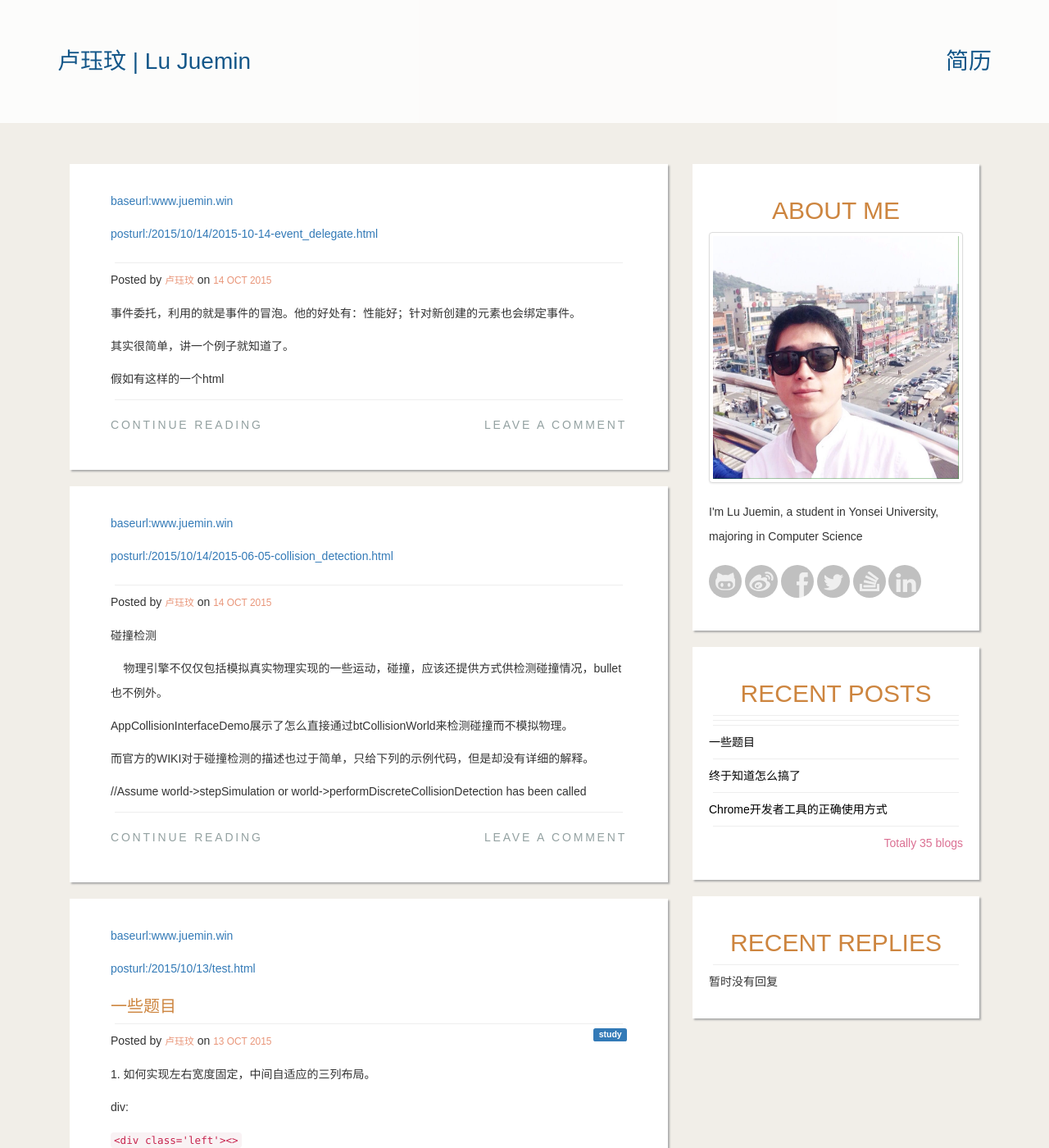
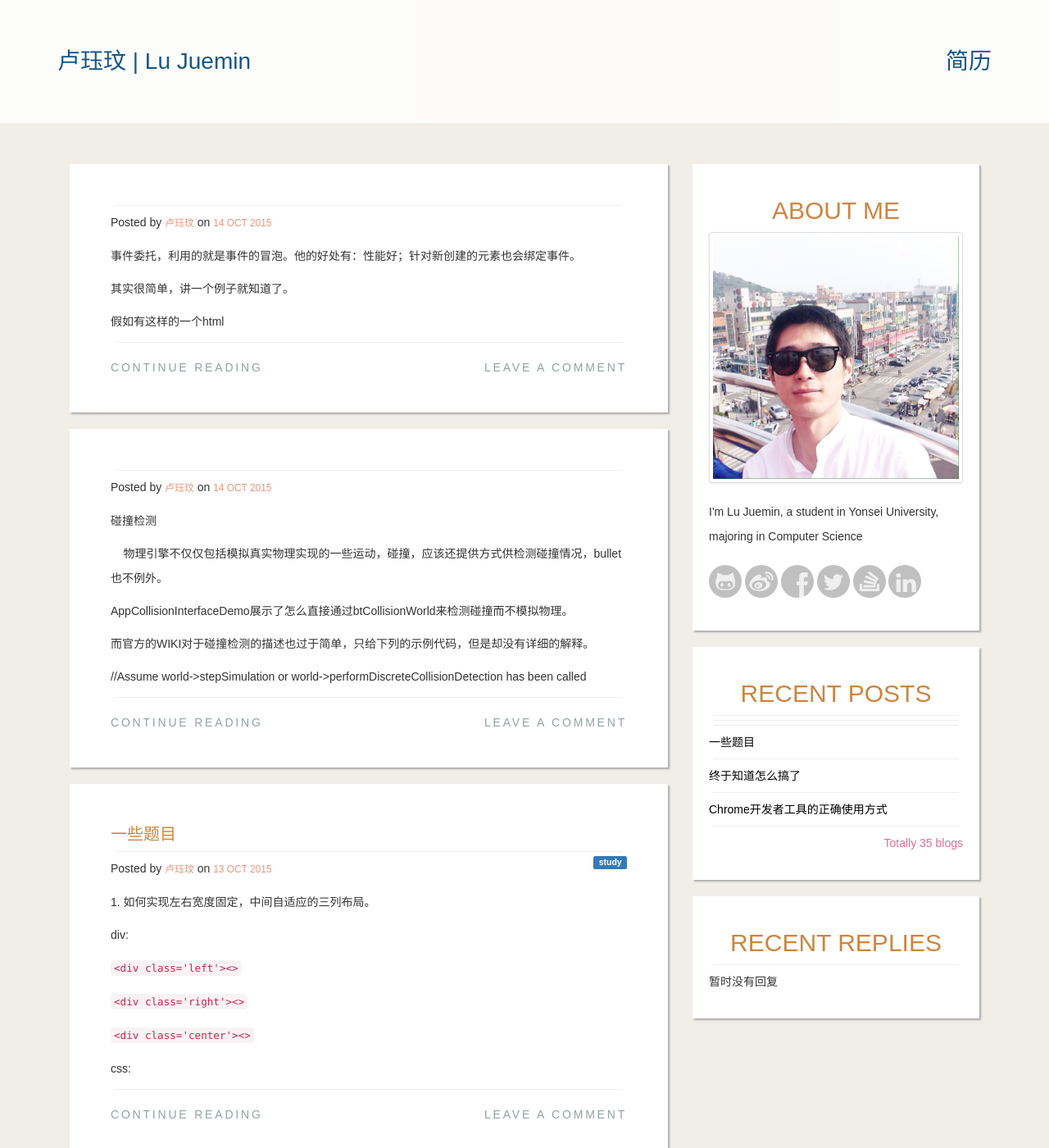
Before and after one commit to juemin90/juemin90.github.io, a Jekyll site: the page built from index.html, in a window 1280 px wide and 1400 px high. Shown: the whole window at 82% size. Built offline with Jekyll 4.4.1, drawn with Linux system fonts in a browser that asks for light colours; nearby versions of some CDN libraries; the list of posts is cut into pages by our own code; comment, search, counter and statistics services are not loaded; some of the changed text lies outside the part shown.

Commit message:
new post

```diff
--- a/index.html
+++ b/index.html
@@ -37,8 +37,6 @@ title: 卢珏玟的博客
             <article class="holder" id="blog">
                 <div class="header">
                     <a href="{{ site.baseurl }}{{post.url}}">
-                        <p>baseurl:{{ site.baseurl }}</p>
-                        <p>posturl:{{post.url}}</p>
                         <h1>{{ post.title }}</h1>
                     </a>
                     <hr>
```
